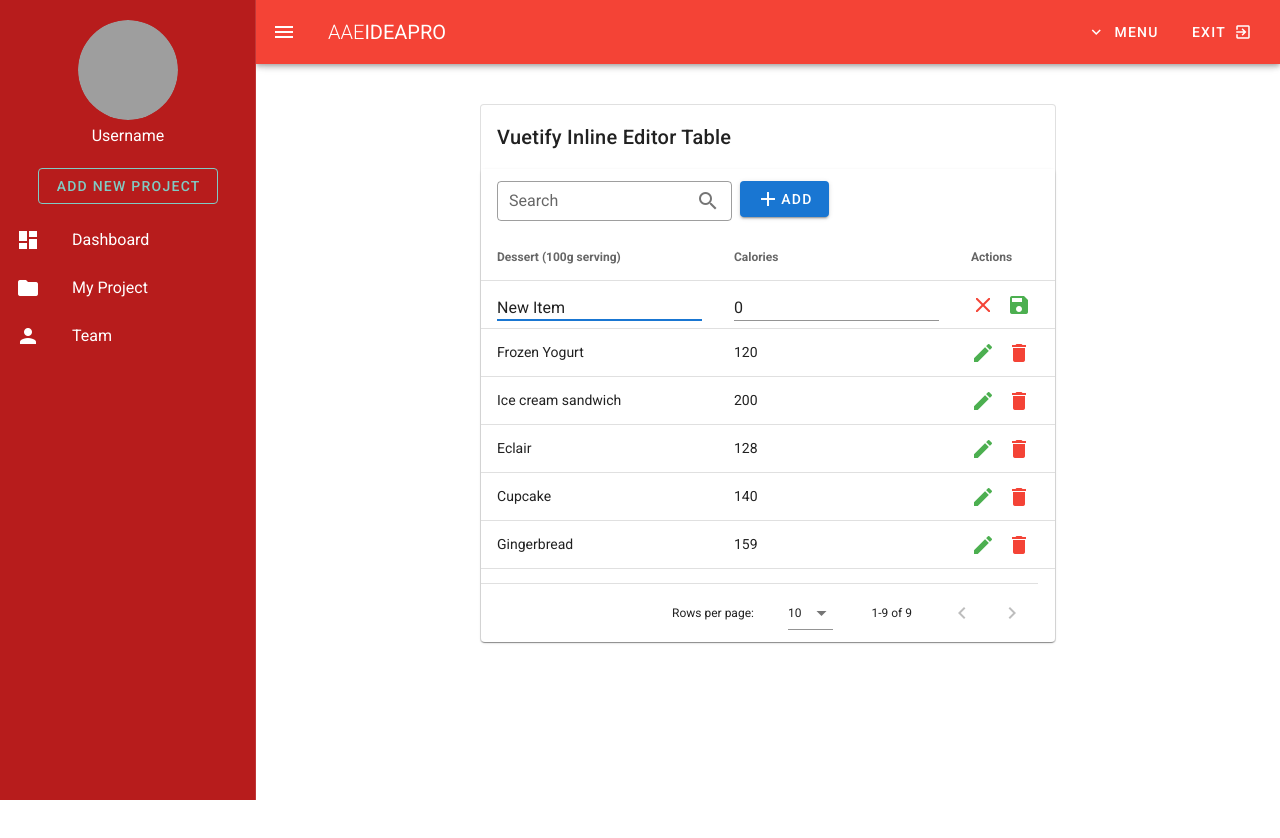
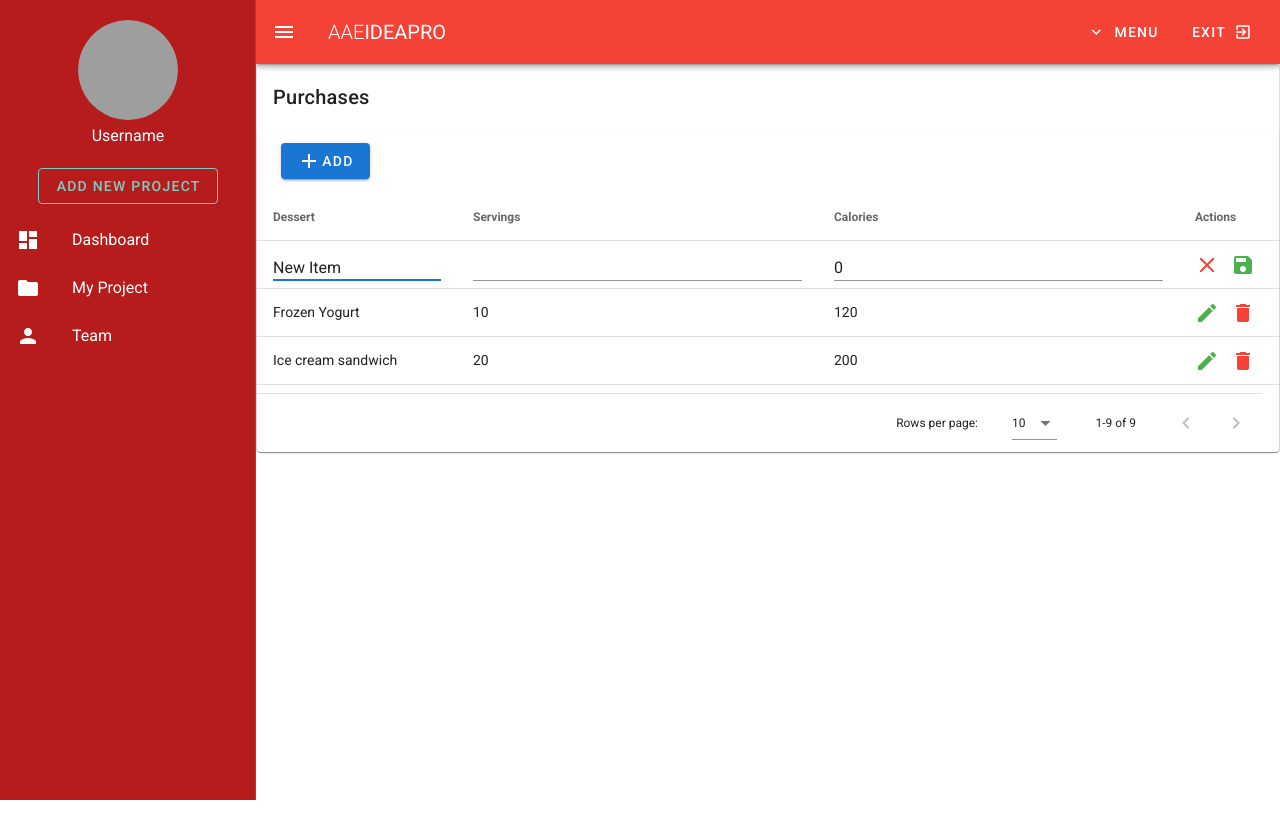
Before and after one commit to karthikeyan-1234/invoice-app, a Vue app: page /purchases in a window 1280 px wide. Both pictures are taken after a click on the button "ADD". Shown: the top 838 px of the page. Built offline with nearby package versions, Linux system fonts and the light colour scheme; grey boxes are pictures that could not be loaded.

Commit message:
Made changes to purchases

```diff
--- a/src/views/Purchases.vue
+++ b/src/views/Purchases.vue
@@ -1,14 +1,13 @@
 <template>
     <div id="app">
   <v-app id="inspire">
-    <v-card class="mx-auto mt-10" max-width="600" outlined>
-      <v-card-title>Vuetify Inline Editor Table </v-card-title>
-      <v-data-table :headers="headers" :items="desserts" :search="search" class="elevation-1" fixed-header height="350px">
+    <v-card outlined>
+      <v-card-title>Purchases </v-card-title>
+      <v-data-table :headers="headers" :items="desserts" :search="search" class="elevation-1" fixed-header height="200px">
         <v-divider inset></v-divider>
         <template v-slot:top>
           <v-toolbar flat color="white">
             <div class="d-flex w-100">
-              <v-text-field v-model="search" append-icon="mdi-magnify" label="Search" dense outlined single-line hide-details></v-text-field>
               <v-btn
                 color="primary"
                 class="ml-2 white--text"
@@ -21,6 +20,10 @@
         <template v-slot:item.name="{ item }">
           <v-text-field v-model="editedItem.name" :hide-details="true" dense single-line :autofocus="true" v-if="item.id === editedItem.id"></v-text-field>
           <span v-else>{{item.name}}</span>
+        </template>
+        <template v-slot:item.serve="{ item }">
+          <v-text-field v-model="editedItem.serve" :hide-details="true" dense single-line v-if="item.id === editedItem.id" ></v-text-field>
+          <span v-else>{{item.serve}}</span>
         </template>
         <template v-slot:item.calories="{ item }">
           <v-text-field v-model="editedItem.calories" :hide-details="true" dense single-line v-if="item.id === editedItem.id" ></v-text-field>
@@ -63,8 +66,14 @@
     search: '',
     headers: [
       {
-        text: 'Dessert (100g serving)',
+        text: 'Dessert',
         value: 'name',
+        sortable: false,
+        width: '200px'
+      },
+      {
+        text: 'Servings',
+        value: 'serve',
         sortable: false
       },
       {
@@ -97,41 +106,49 @@
         {
           id: 1,
           name: 'Frozen Yogurt',
+          serve:10,
           calories: 120
         },
         {
           id: 2,
           name: 'Ice cream sandwich',
+          serve: 20,
           calories: 200
         },
         {
           id: 3,
           name: 'Eclair',
+          serve: 40,
           calories: 128
         },
         {
           id: 4,
           name: 'Cupcake',
+          serve: 50,
           calories: 140
         },
         {
           id: 5,
           name: 'Gingerbread',
+          serve: 80,
           calories: 159
         },
         {
           id: 6,
           name: 'Jelly bean',
+          serve: 0.5,
           calories: 110
         },
         {
           id: 7,
           name: 'Lollipop',
+          serve: 90,
           calories: 132
         },
         {
           id: 8,
           name: 'Honeycomb',
+          serve: 100,
           calories: 45
 
         }
```
